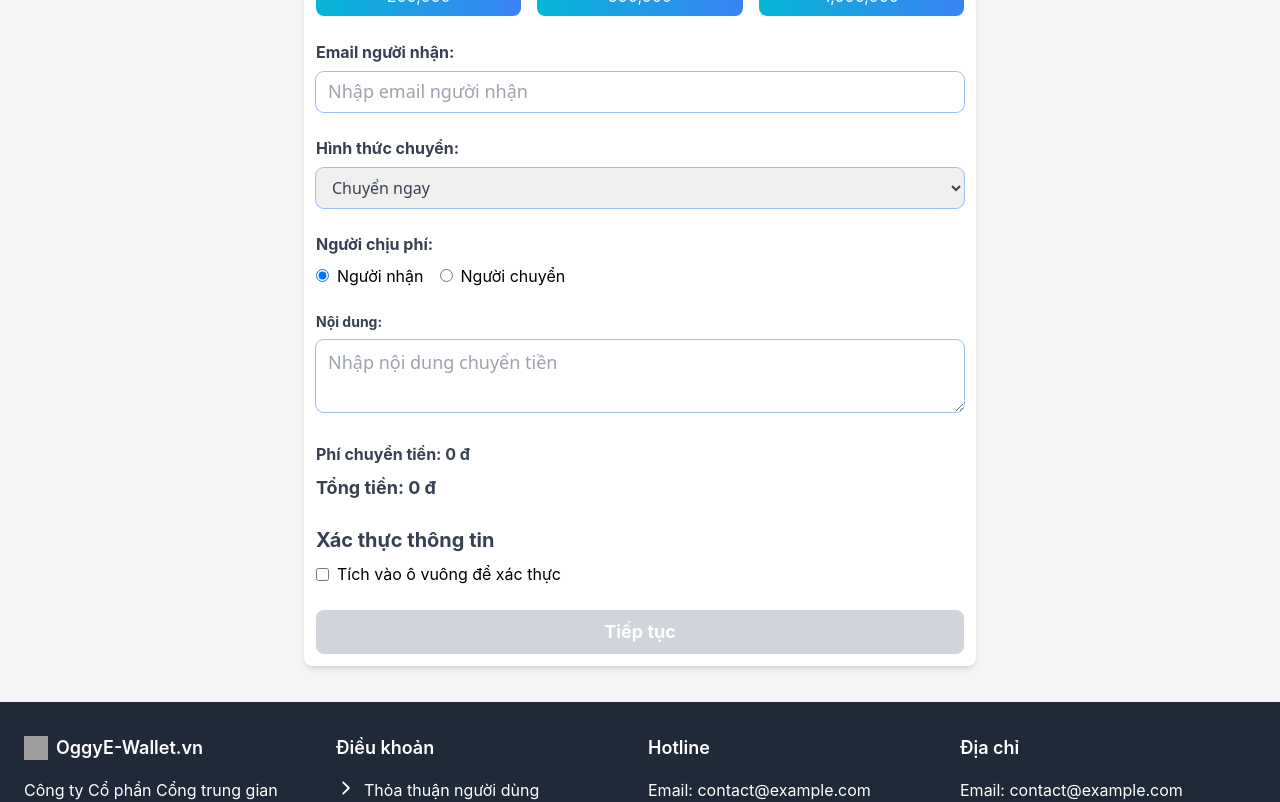
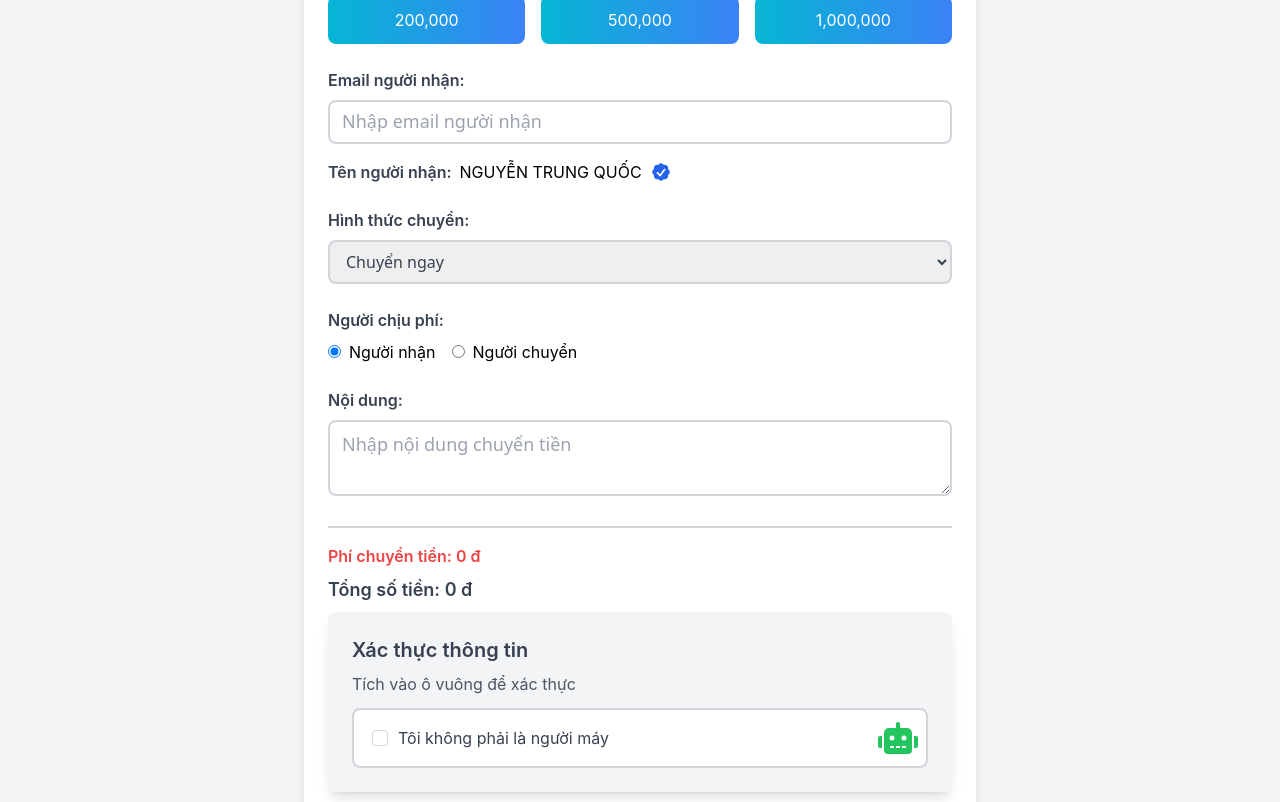
Before and after one commit to htilssu/e-wallet-fe, a React (Vite) app: page /transfermoney in a window 1280 px wide. Shown: the part 400-1202 px from the top of the page. Built offline with nearby package versions, Linux system fonts and the light colour scheme; grey boxes are pictures that could not be loaded.

Commit message:
OTP Verify Success Tuan

```diff
--- a/src/components/bank/paymentMethods/ServicePayment.jsx
+++ b/src/components/bank/paymentMethods/ServicePayment.jsx
@@ -36,7 +36,7 @@ const ServicePayment = () => {
                 otpType: 'email',
                 sendTo: user.email
             }).then((res) => {
-                toast.success('Đã gửi OTP!');
+                toast.success(res.data.message);
                 setError(null);
                 setLoading(false);
                 handleOTPverify();
@@ -58,56 +58,56 @@ const ServicePayment = () => {
         <>
             <div className="flex justify-center items-center min-h-screen bg-gray-100 p-4">
                 <div className="bg-white p-4 pb-12 rounded-lg shadow-xl w-full max-w-2xl">
-                    <h2 className="text-3xl font-semibold text-center mb-8 text-gray-700">
+                    <h2 className="text-3xl font-semibold text-center mb-8 text-gray-800">
                         Chi Tiết Thanh Toán
                     </h2>
                     <form onSubmit={handleSubmit} className="space-y-5">
                         <div>
-                            <label className="block text-gray-700 font-medium">Tên dịch vụ</label>
+                            <label className="block text-gray-800 font-medium">Tên dịch vụ</label>
                             <div
                                 className="mt-1 block w-full border border-gray-300 rounded-md shadow-sm p-3 bg-gray-50">
                                 {paymentInf.transactionName}
                             </div>
                         </div>
                         <div>
-                            <label className="block text-gray-700 font-medium">Mã Đối Tác</label>
+                            <label className="block text-gray-800 font-medium">Mã Đối Tác</label>
                             <div
                                 className="mt-1 block w-full border border-gray-300 rounded-md shadow-sm p-3 bg-gray-50">
                                 {paymentInf.partnerCode}
                             </div>
                         </div>
                         <div>
-                            <label className="block text-gray-700 font-medium">Số Tiền Thanh Toán</label>
+                            <label className="block text-gray-800 font-medium">Số Tiền Thanh Toán</label>
                             <div
-                                className="mt-1 block w-full border border-gray-300 rounded-md shadow-sm p-3 bg-gray-50">
+                                className="mt-1 block w-full border border-gray-300 rounded-md shadow-sm p-3 bg-gray-50 text-green-500">
                                 {paymentInf.amount.toLocaleString()} VND
                             </div>
                         </div>
                         <div>
-                            <label className="block text-gray-700 font-medium">Mã Khuyến Mãi</label>
+                            <label className="block text-gray-800 font-medium">Mã Khuyến Mãi</label>
                             <div
                                 className="mt-1 block w-full border border-gray-300 rounded-md shadow-sm p-3 bg-gray-50">
                                 {paymentInf.promotionCode}
                             </div>
                         </div>
                         <div>
-                            <label className="block text-gray-700 font-medium">Khuyến Mãi</label>
+                            <label className="block text-gray-800 font-medium">Khuyến Mãi</label>
                             <div
                                 className="text-red-500 mt-1 block w-full border border-gray-300 rounded-md shadow-sm p-3 bg-gray-50">
                                 {paymentInf.promotion.toLocaleString()} VND
                             </div>
                         </div>
                         <div>
-                            <label className="block text-gray-700 font-medium">Mã Giao Dịch</label>
+                            <label className="block text-gray-800 font-medium">Mã Giao Dịch</label>
                             <div
                                 className="mt-1 block w-full border border-gray-300 rounded-md shadow-sm p-3 bg-gray-50">
                                 {paymentInf.transactionCode}
                             </div>
                         </div>
-                        <div>
-                            <label className="block text-gray-700 font-extrabold">Tổng Số Tiền</label>
+                        <div className={"flex flex-grow items-center gap-4 justify-between"}>
+                            <label className="text-gray-800 font-semibold text-lg">Tổng Số Tiền:</label>
                             <div
-                                className="font-semibold mt-1 block w-full border border-gray-300 rounded-md shadow-sm p-3 bg-gray-50">
+                                className="font-semibold text-lg text-green-600">
                                 {totalAmount.toLocaleString()} VND
                             </div>
                         </div>
--- a/src/components/bank/paymentMethods/TransferMoney.jsx
+++ b/src/components/bank/paymentMethods/TransferMoney.jsx
@@ -1,4 +1,20 @@
 import { useState } from "react";
+import { HiMiniCheckBadge } from "react-icons/hi2";
+import { FaRobot } from "react-icons/fa";
+import { Checkbox } from "rsuite";
+import { ScrollRestoration, useNavigate } from "react-router-dom";
+
+const user = {
+    name: "NGUYỄN ANH TUẤN",
+    email: "tuanmeo980provip@gmail.com",
+    surplus: '',
+};
+
+const toUser = {
+    name: "NGUYỄN TRUNG QUỐC",
+    email: "tuanmodel911@gmail.com",
+    isVerify: true,
+};
 
 const TransferMoney = () => {
     const [amount, setAmount] = useState(0);
@@ -27,12 +43,20 @@ const TransferMoney = () => {
         setTotal(amount + fee);
     };
 
+    // Chuyển trang
+    const navigate = useNavigate();
+    const handleOTPverify = () => {
+        navigate('success');
+    };
+
     return (
-        <div className="max-w-2xl mx-auto bg-white shadow-md rounded-lg overflow-hidden mb-9">
+        <div className="max-w-2xl mx-auto bg-white shadow-lg rounded-lg overflow-hidden mb-9">
             <div className="flex items-center p-4 bg-gradient-to-r from-green-500 to-blue-400 text-white rounded-t-lg">
-                <h2 className="text-2xl font-bold ml-3">Chuyển Tiền</h2>
+                <h2 className="text-3xl font-bold ml-3">Chuyển Tiền</h2>
             </div>
-            <form className="mt-2 p-3">
+            <div>
+                <form className="p-4 md:p-6">
+                    {/* Số tiền cần chuyển */}
                     <div className="mb-6">
                         <label className="block text-gray-700 text-lg font-bold mb-2" htmlFor="amount">
                             Số tiền cần chuyển
@@ -43,9 +67,11 @@ const TransferMoney = () => {
                             placeholder="Số tiền tối thiểu phải lớn hơn 2.000 VND"
                             value={amount ? amount.toLocaleString() : ''}
                             onChange={handleAmountChange}
-                        className="placeholder:text-lg w-full text-2xl px-3 py-2 text-red-700 font-sans ring-1 hover:ring-emerald-500 rounded-lg focus:outline-none focus:shadow-outline"
+                            className="placeholder:text-lg w-full text-2xl px-3 py-2 text-red-700 font-sans border-2 border-gray-300 rounded-lg focus:outline-none focus:ring-2 focus:ring-emerald-500"
                         />
                     </div>
+
+                    {/* Số tiền gợi ý */}
                     <div className="mb-6">
                         <p className="text-gray-700 text-md font-bold mb-2">Số tiền gợi ý:</p>
                         <div className="grid grid-cols-3 gap-4">
@@ -54,15 +80,18 @@ const TransferMoney = () => {
                                     key={val}
                                     type="button"
                                     onClick={() => handleSuggestedAmountClick(val)}
-                                className="h-10 bg-gradient-to-r from-cyan-500 to-blue-500 text-white py-2 px-4 rounded-lg hover:from-cyan-600 hover:to-blue-600 hover:bg-gradient-to-r focus:outline-none focus:shadow-outline transition duration-300"
+                                    className="h-12 bg-gradient-to-r from-cyan-500 to-blue-500 text-white py-2 px-4 rounded-lg hover:from-cyan-600 hover:to-blue-600 focus:outline-none focus:shadow-outline transition duration-300"
                                 >
                                     {val.toLocaleString()}
                                 </button>
                             ))}
                         </div>
                     </div>
+
+                    {/* Email người nhận */}
                     <div className="mb-6">
-                    <label className="block text-gray-700 text-md font-bold mb-2" htmlFor="recipientEmail">
+                        <div className="mb-4">
+                            <label className="block text-gray-700 text-md font-semibold mb-2" htmlFor="recipientEmail">
                                 Email người nhận:
                             </label>
                             <input
@@ -71,28 +100,42 @@ const TransferMoney = () => {
                                 placeholder="Nhập email người nhận"
                                 value={recipientEmail}
                                 onChange={(e) => setRecipientEmail(e.target.value)}
-                        className="placeholder:text-lg w-full text-md px-3 py-2 text-gray-700 font-sans ring-1 hover:ring-emerald-500 rounded-lg focus:outline-none focus:shadow-outline"
+                                className="placeholder:text-lg w-full text-md px-3 py-2 text-gray-700 font-sans border-2 border-gray-300 rounded-lg focus:outline-none focus:ring-2 focus:ring-emerald-500"
                             />
                         </div>
+                        <div className="flex items-center gap-2">
+                            <div className="block text-gray-700 text-md font-semibold">
+                                Tên người nhận:
+                            </div>
+                            <div className="flex items-center">
+                                {toUser.name}
+                                {toUser.isVerify && <HiMiniCheckBadge size={22} className="text-blue-600 ml-2"/>}
+                            </div>
+                        </div>
+                    </div>
+
+                    {/* Hình thức chuyển */}
                     <div className="mb-6">
-                    <label className="block text-gray-700 text-md font-bold mb-2">
+                        <label className="block text-gray-700 text-md font-semibold mb-2">
                             Hình thức chuyển:
                         </label>
                         <select
                             value={transferMethod}
                             onChange={(e) => setTransferMethod(e.target.value)}
-                        className="placeholder:text-lg w-full text-md px-3 py-2 text-gray-700 font-sans ring-1 hover:ring-emerald-500 rounded-lg focus:outline-none focus:shadow-outline"
+                            className="placeholder:text-lg w-full text-md px-3 py-2 text-gray-700 font-sans border-2 border-gray-300 rounded-lg focus:outline-none focus:ring-2 focus:ring-emerald-500"
                         >
                             <option value="Chuyển ngay">Chuyển ngay</option>
                             <option value="Sau 10 phút">Chuyển sau 10 phút</option>
                             <option value="Sau 1 giờ">Chuyển sau 1 giờ</option>
                         </select>
                     </div>
+
+                    {/* Người chịu phí */}
                     <div className="mb-6">
-                    <label className="block text-gray-700 text-md font-bold mb-2">
+                        <label className="block text-gray-700 text-md font-semibold mb-2">
                             Người chịu phí:
                         </label>
-                    <div className="flex">
+                        <div className="flex items-center">
                             <label className="mr-4 text-md">
                                 <input
                                     type="radio"
@@ -100,25 +143,27 @@ const TransferMoney = () => {
                                     value="Người nhận"
                                     checked={feeBearer === 'Người nhận'}
                                     onChange={(e) => setFeeBearer(e.target.value)}
-                                className="mr-2 "
+                                    className="mr-2"
                                 />
                                 Người nhận
                             </label>
-                        <label className={"text-md"}>
+                            <label className="text-md">
                                 <input
                                     type="radio"
                                     name="feeBearer"
                                     value="Người chuyển"
                                     checked={feeBearer === 'Người chuyển'}
                                     onChange={(e) => setFeeBearer(e.target.value)}
-                                className="mr-2 "
+                                    className="mr-2"
                                 />
                                 Người chuyển
                             </label>
                         </div>
                     </div>
+
+                    {/* Nội dung */}
                     <div className="mb-6">
-                    <label className="block text-gray-700 text-sm font-bold mb-2" htmlFor="content">
+                        <label className="block text-gray-700 text-md font-semibold mb-2" htmlFor="content">
                             Nội dung:
                         </label>
                         <textarea
@@ -126,36 +171,55 @@ const TransferMoney = () => {
                             placeholder="Nhập nội dung chuyển tiền"
                             value={content}
                             onChange={(e) => setContent(e.target.value)}
-                        className="placeholder:text-lg w-full text-lg px-3 py-2 text-gray-700 font-sans ring-1 hover:ring-emerald-500 rounded-lg focus:outline-none focus:shadow-outline"
+                            className="placeholder:text-lg w-full text-lg px-3 py-2 text-gray-700 font-sans border-2 border-gray-300 rounded-lg focus:outline-none focus:ring-2 focus:ring-emerald-500"
                         />
                     </div>
-                <div className="mb-6">
-                    <p className="text-gray-700 text-md font-bold mb-2">Phí chuyển tiền: {fee.toLocaleString()} đ</p>
-                    <p className="text-gray-700 text-lg font-bold mb-2">Tổng tiền: {total.toLocaleString()} đ</p>
+
+                    {/* Phí chuyển tiền và tổng số tiền */}
+                    <div className="mb-2 border-t-2 border-gray-300 pt-4">
+                        <p className="text-red-500 text-md font-semibold mb-2">Phí chuyển
+                            tiền: {fee.toLocaleString()} đ</p>
+                        <p className="text-gray-700 text-lg font-semibold mb-2">Tổng số
+                            tiền: {total.toLocaleString()} đ</p>
                     </div>
-                <div className="mb-6">
-                    <label className="block text-gray-700 text-xl font-bold mb-2">
+
+                    {/* Xác thực thông tin */}
+                    <div className="mb-4 p-6 bg-gray-100 rounded-lg shadow-lg">
+                        <label className="block text-gray-700 text-xl font-semibold mb-2">
                             Xác thực thông tin
                         </label>
-                    <label className="flex items-center text-md">
-                        <input
-                            type="checkbox"
-                            checked={isVerified}
+                        <div className="flex flex-col gap-3 rounded-lg">
+                            <div className="text-md text-gray-600">
+                                Tích vào ô vuông để xác thực
+                            </div>
+                            <div className="flex items-center gap-4 p-2 border-2 border-gray-300 rounded-lg bg-white">
+                                <label className="flex items-center text-md text-gray-700">
+                                    <Checkbox
+                                        color="primary"
+                                        size="medium"
+                                        value={isVerified}
                                         onChange={(e) => setIsVerified(e.target.checked)}
-                            className="mr-2"
                                     />
-                        Tích vào ô vuông để xác thực
+                                    Tôi không phải là người máy
                                 </label>
+                                <FaRobot size={40} className="text-green-500 ml-auto"/>
                             </div>
+                        </div>
+                    </div>
+
+                    {/* Nút Tiếp tục */}
                     <button
                         type="button"
-                    disabled={!isVerified || !amount || !recipientEmail}
-                    className={`w-full py-2 px-4 rounded-lg text-white font-bold text-lg ${!isVerified || !amount || !recipientEmail ? 'bg-gray-300 cursor-not-allowed' : 'bg-gradient-to-r from-cyan-500 to-blue-500 hover:from-cyan-600 hover:to-blue-600 focus:outline-none focus:shadow-outline transition duration-300'}`}
+                        disabled={!amount || !recipientEmail}
+                        className={`w-full py-3 px-4 rounded-lg text-white font-bold text-lg' ${!amount || !recipientEmail ? 'bg-green-200 cursor-not-allowed' : 'bg-gradient-to-r from-cyan-500 to-green-500'}`}
+                        onClick={handleOTPverify}
                     >
                         Tiếp tục
                     </button>
                 </form>
             </div>
+            <ScrollRestoration/>
+        </div>
     );
 };
 
--- /dev/null
+++ b/src/components/bank/statusTransaction/TransactionSuccess.jsx
@@ -0,0 +1,65 @@
+import { FaCheckCircle } from "react-icons/fa";
+import {ScrollRestoration, useNavigate} from "react-router-dom";
+
+const TransactionSuccess = () => {
+    //chuyen trang
+    const navigate = useNavigate();
+    const handleHome = () => {
+        navigate('/');
+    };
+    return (
+        <div className="min-h-screen flex  justify-center bg-gray-100 p-4">
+            <div className="bg-white p-4 md:p-8 rounded-lg shadow-lg w-full max-w-lg">
+                <div className="flex flex-col justify-center items-center mb-6">
+                    <FaCheckCircle size={60} className="text-green-500 mb-4"/>
+                    <h1 className="text-xl font-bold text-center text-green-500 md:text-3xl">Chuyển tiền thành công</h1>
+                </div>
+                <div className="space-y-4 border-2 border-gray-200 p-6 rounded-lg">
+                    <div className="flex justify-between items-center">
+                        <span className="font-semibold text-gray-800">Mã giao dịch:</span>
+                        <span className="text-gray-900">138479314</span>
+                    </div>
+                    <div className="flex justify-between items-center">
+                        <span className="font-semibold text-gray-800">Thời gian tạo:</span>
+                        <span className="text-gray-900">02:12 22/07/2024</span>
+                    </div>
+                    <div className="flex justify-between items-center">
+                        <span className="font-semibold text-gray-800">Phương thức:</span>
+                        <span className="text-gray-900">Chuyển ngay</span>
+                    </div>
+                    <div className="flex justify-between items-center">
+                        <span className="font-semibold text-gray-800">Phí chuyển tiền:</span>
+                        <span className="text-gray-900">Miễn Phí</span>
+                    </div>
+                    <div className="flex justify-between items-center">
+                        <span className="font-semibold text-gray-800">Số tiền:</span>
+                        <span className="text-red-500">2,000,000 đ</span>
+                    </div>
+                    <div className="flex justify-between items-center">
+                        <span className="font-semibold text-gray-800">Người nhận:</span>
+                        <span className="text-gray-900">TRầN TRUNG HIếU</span>
+                    </div>
+                    <div className="flex justify-between items-center">
+                        <span className="font-semibold text-gray-800">Nội dung:</span>
+                        <span className="text-gray-900">Chuyển tiền cafe</span>
+                    </div>
+                </div>
+                <div className="mt-6 flex flex-grow space-x-4">
+                    <button
+                        className="flex-1 bg-blue-500 text-white py-3 rounded-lg text-md md:text-lg font-semibold hover:bg-blue-600 transition duration-200"
+                        onClick={() => navigate(-1)}>
+                        Chuyển tiếp
+                    </button>
+                    <button
+                        className="flex-1 bg-gray-300 text-gray-700 py-3 rounded-lg text-md md:text-lg font-semibold hover:bg-gray-400 transition duration-200"
+                        onClick={handleHome}>
+                        Quay lại trang chủ
+                    </button>
+                </div>
+            </div>
+            <ScrollRestoration/>
+        </div>
+    );
+};
+
+export default TransactionSuccess;
--- a/src/components/infoAccount/PersonalInfoForm.jsx
+++ b/src/components/infoAccount/PersonalInfoForm.jsx
@@ -106,7 +106,6 @@ const PersonalInfoForm = () => {
                                     </div>
                                     <div className="flex items-center">
                                         <p className="text-emerald-300 font-semibold mr-2">{user.isVerify ? "Tài khoản đã chứng thực" : "Tài khoản chưa chứng thực"}</p>
-
                                     </div>
                                 </div>
                             </div>
--- a/src/modules/core/router.jsx
+++ b/src/modules/core/router.jsx
@@ -23,6 +23,7 @@ import ChangePassword from "../../components/infoAccount/managementPersonal/chan
 import SendOTP from "../../components/infoAccount/managementPersonal/changePassword/SendOTP.jsx";
 import RegistrationForm from "../../components/auth/RegistrationForm.jsx";
 import TransferMoney from "../../components/bank/paymentMethods/TransferMoney.jsx";
+import TransactionSuccess from "../../components/bank/statusTransaction/TransactionSuccess.jsx";
 
 export const router = createBrowserRouter([
   {
@@ -57,6 +58,11 @@ export const router = createBrowserRouter([
       {
         path: "transfermoney",
         element: <TransferMoney />,
+      }
+      ,
+      {
+        path: "transfermoney/success",
+        element: <TransactionSuccess />,
       },
       {
         path: "withdraw",
--- a/src/util/requestUtil.js
+++ b/src/util/requestUtil.js
@@ -2,8 +2,8 @@ import axios from "axios";
 import { getCookie } from "./cookieUtil.js";
 
 // const apiUrl = "http://ewalletapi.htilssu.id.vn/api";
-// const apiUrl = "https://api.htilssu.com/";
-const apiUrl = "http://localhost:8080/";
+const apiUrl = "https://api.htilssu.com/";
+// const apiUrl = "http://localhost:8080/";
 
 const request = axios.create({
   baseURL: apiUrl,
```
Also changed, not shown: src/components/history/test.jsx (+7 -1 lines), src/components/home/ScrollableCardList.jsx (+10 -9 lines), src/components/otpverify/OTPverification.jsx (+35 -28 lines), src/components/topup/InfoPopup.jsx (+13 -13 lines). Lines whose indentation alone changed are shown as unchanged.
